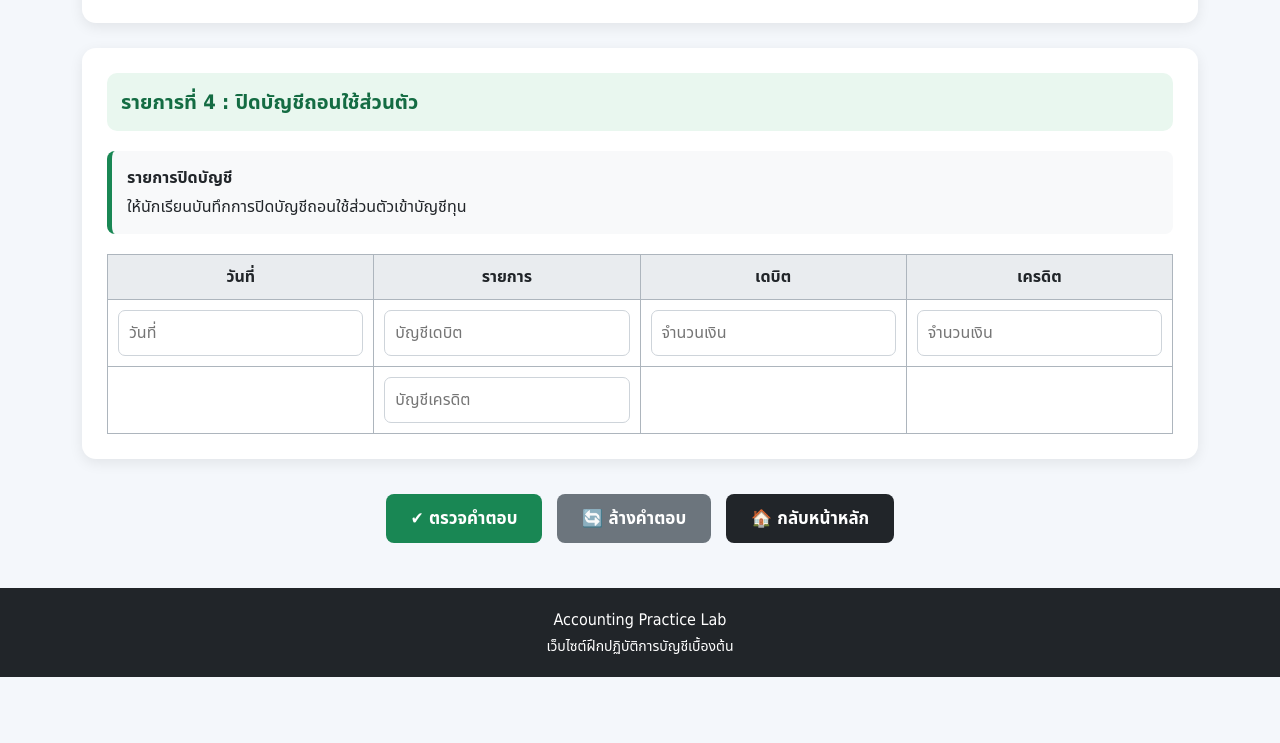
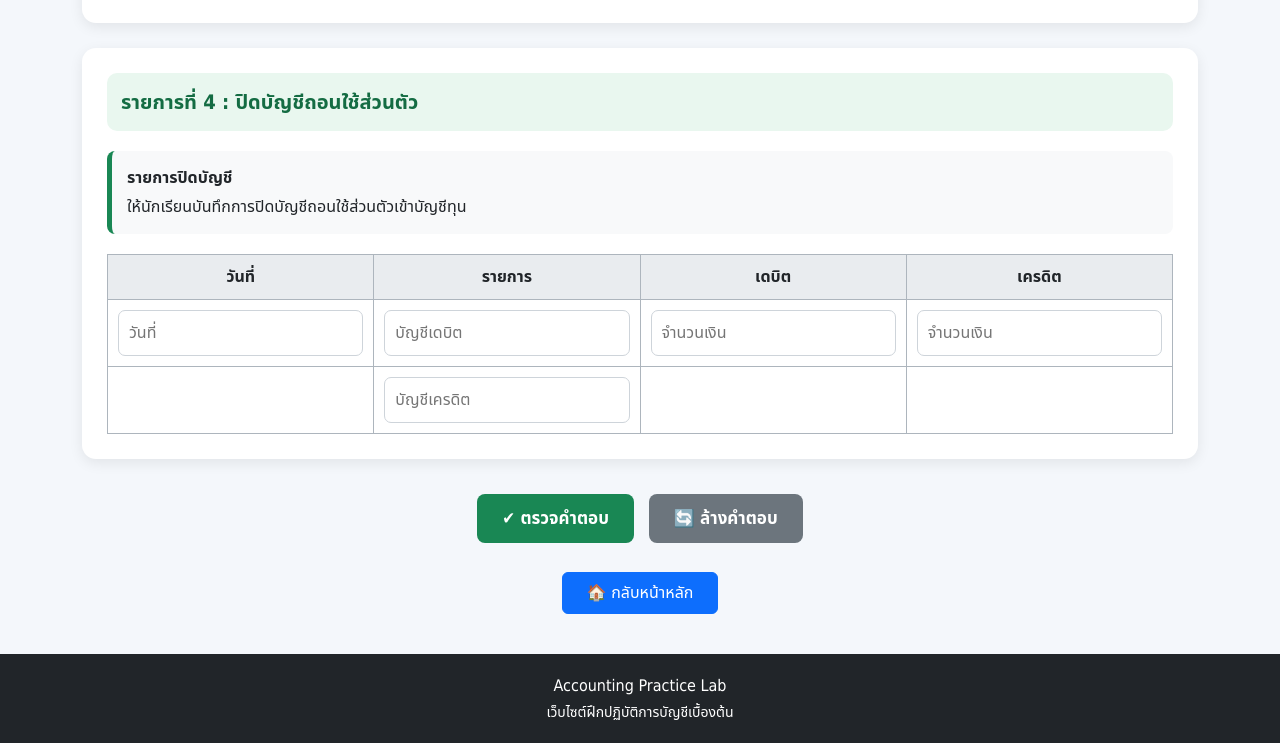
Before and after one commit to fahparichart-beep/accounting-practice, a plain HTML site: page closing.html in a window 1280 px wide. Shown: the part 1631-2374 px from the top of the page. Before the commit the page ends 2308 px from the top, so only its background shows below. Drawn offline with nearby package versions, Linux system fonts and the light colour scheme.

Commit message:
Update closing.html

```diff
--- a/closing.html
+++ b/closing.html
@@ -1228,16 +1228,11 @@
         </button>
 
 
-        <a
-            href="../index.html"
-            class="action-btn home-btn">
-
-            🏠 กลับหน้าหลัก
-
-        </a>
-
-
-    </div>
+       <div class="container text-center mt-4 mb-3">
+    <a href="index.html" class="btn btn-primary px-4 py-2">
+        🏠 กลับหน้าหลัก
+    </a>
+</div>
 
 
 </main>
```
